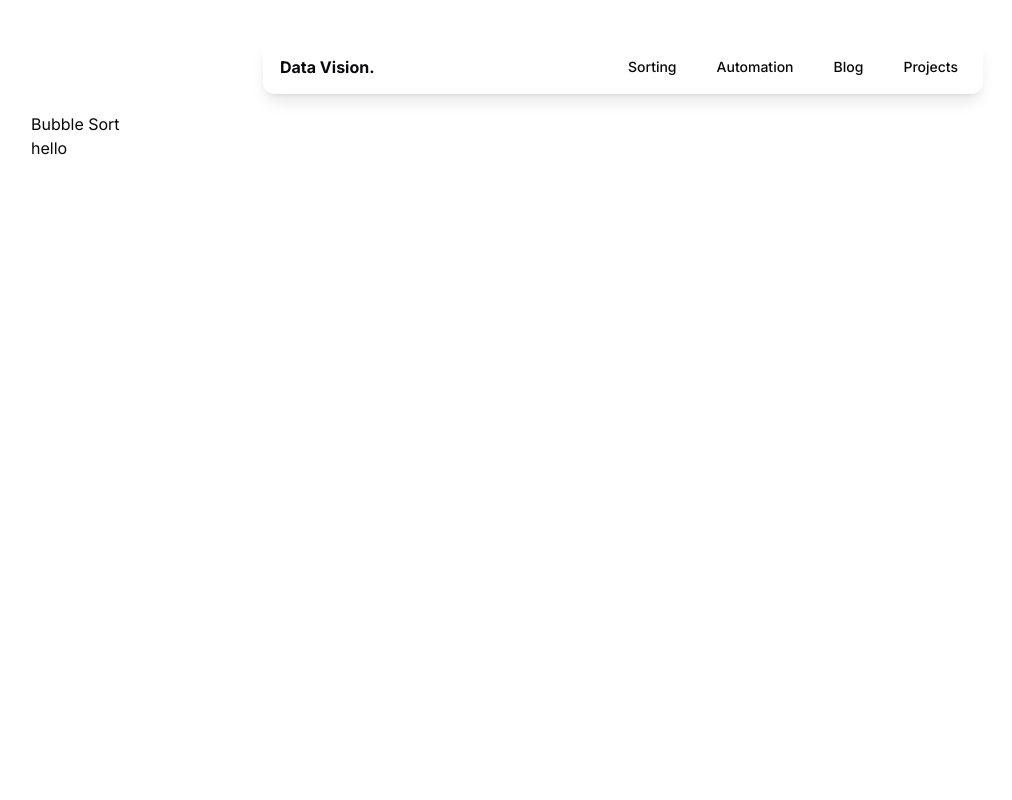
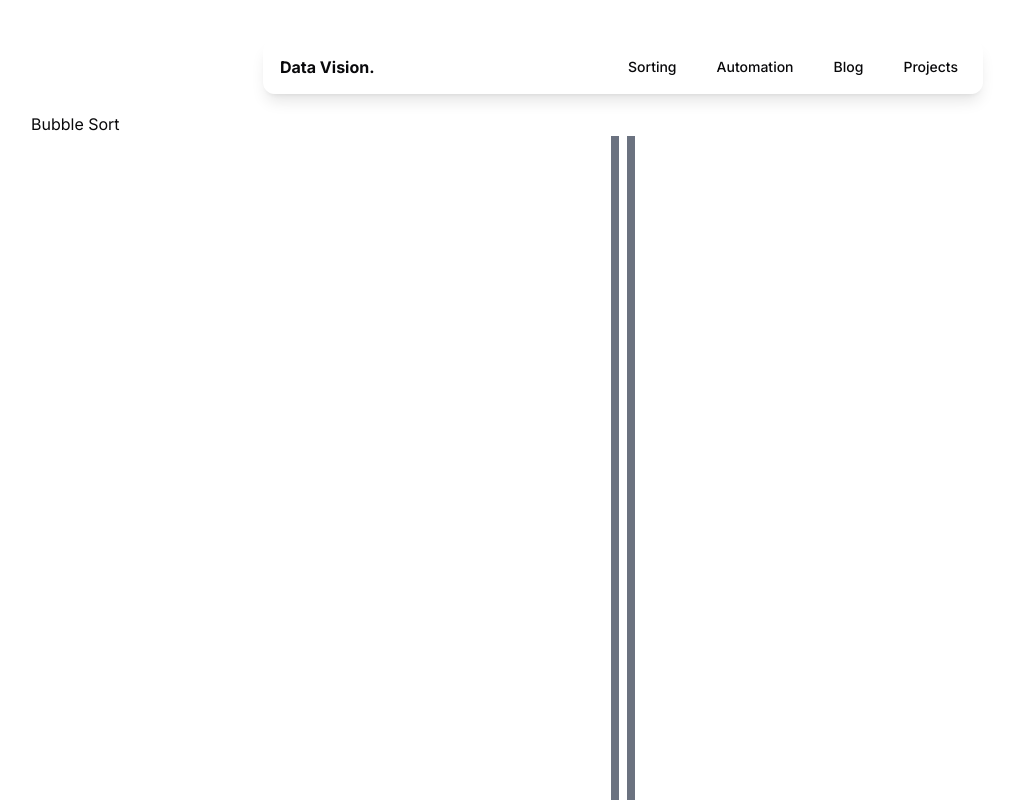
Before and after one commit to brandhawa99/ds-visualizer, a Next.js app: page /sorting in a window 1280 px wide. Shown: the top 800 px of the page, without its empty margins (17-1029 px from the left). Built offline with nearby package versions, Linux system fonts and the light colour scheme.

Commit message:
added bars css

```diff
--- a/src/components/sorting/bar.jsx
+++ b/src/components/sorting/bar.jsx
@@ -1,7 +1,7 @@
-export default function Bar (){
+
+export default function Bar({height}){
   return(
-    <div>
-      hello
-    </div>
+        <div className={"w-2 bg-gray-500 "+" h-"+height}>
+        </div>
   )
 }
--- a/src/components/sorting/bubblesort.jsx
+++ b/src/components/sorting/bubblesort.jsx
@@ -6,8 +6,9 @@ export default function BubbleSort() {
     <Section>
       <Container>
         <h1>Bubble Sort</h1>
-        <div>
-          <Bar />
+        <div className="h-screen  justify-center flex flex-row gap-2 h-500 ">
+          <Bar height="20" />
+          <Bar height="60"/>
         </div>
       </Container>
     </Section>
```
